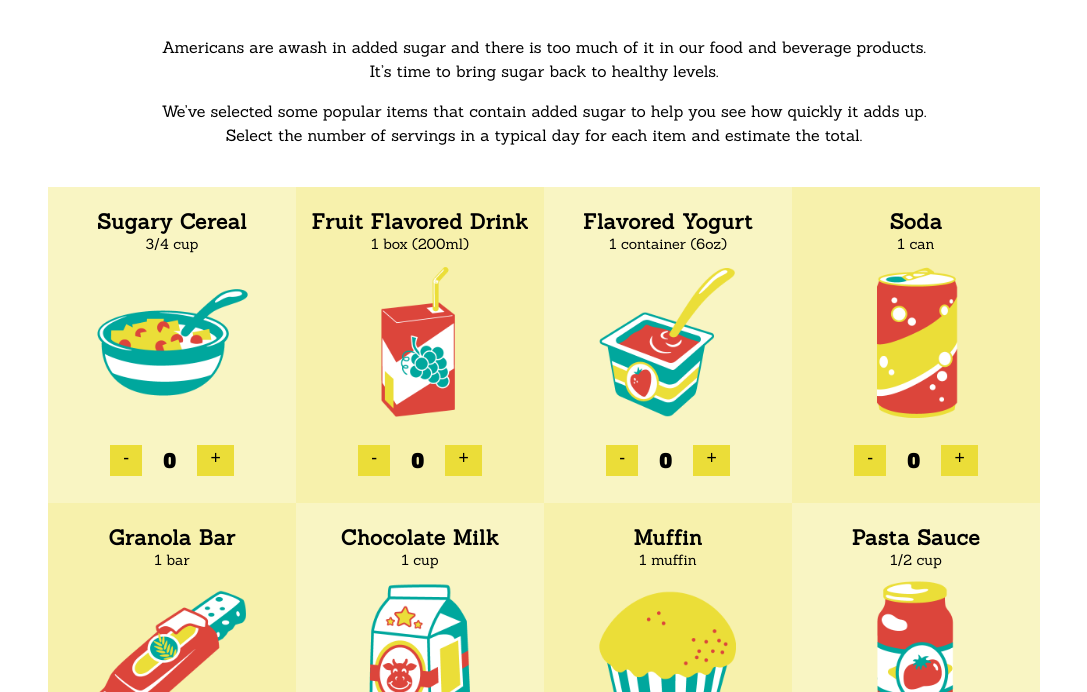
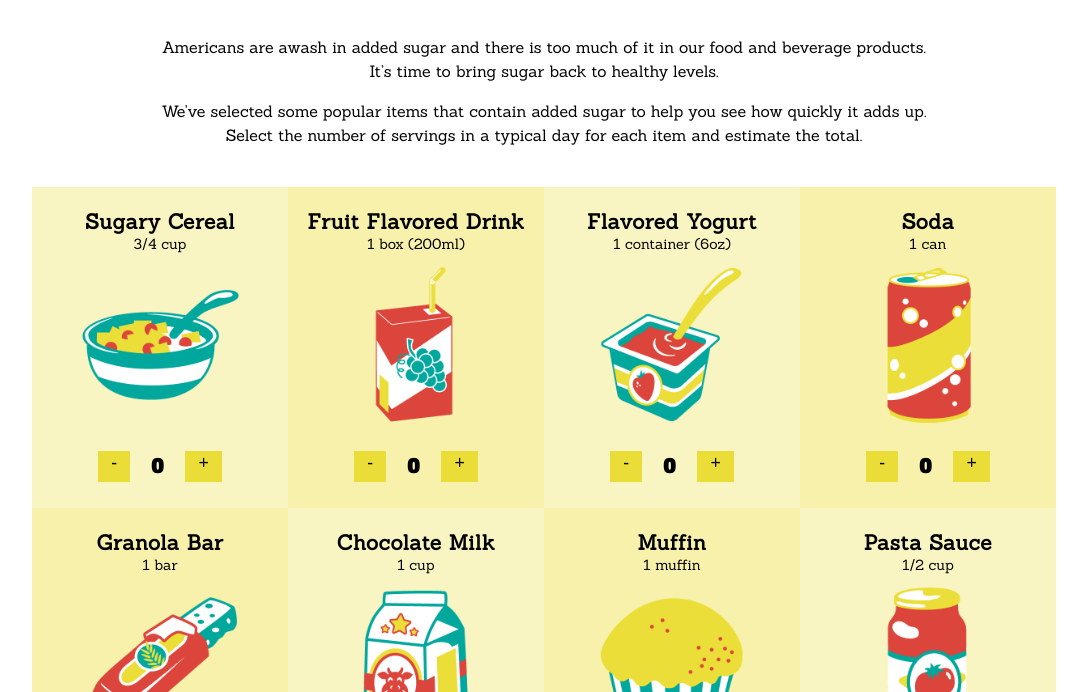
Before and after one commit to constancecchen/healthy-food-america, a website: page index.html in a window 1280 px wide. Shown: the part 108-800 px from the top of the page, without its empty margins (96-1183 px from the left). Drawn offline with nearby package versions, Linux system fonts and the light colour scheme.

Commit message:
Remove padding from container

```diff
--- a/css/patterns/layout.scss
+++ b/css/patterns/layout.scss
@@ -3,7 +3,6 @@
 -----------------------------------------------*/
 .container {
   max-width: 64em;
-  padding: 0 1em;
   margin-right: auto;
   margin-left: auto;
 }
```
Also changed, not shown: css/style.css.
